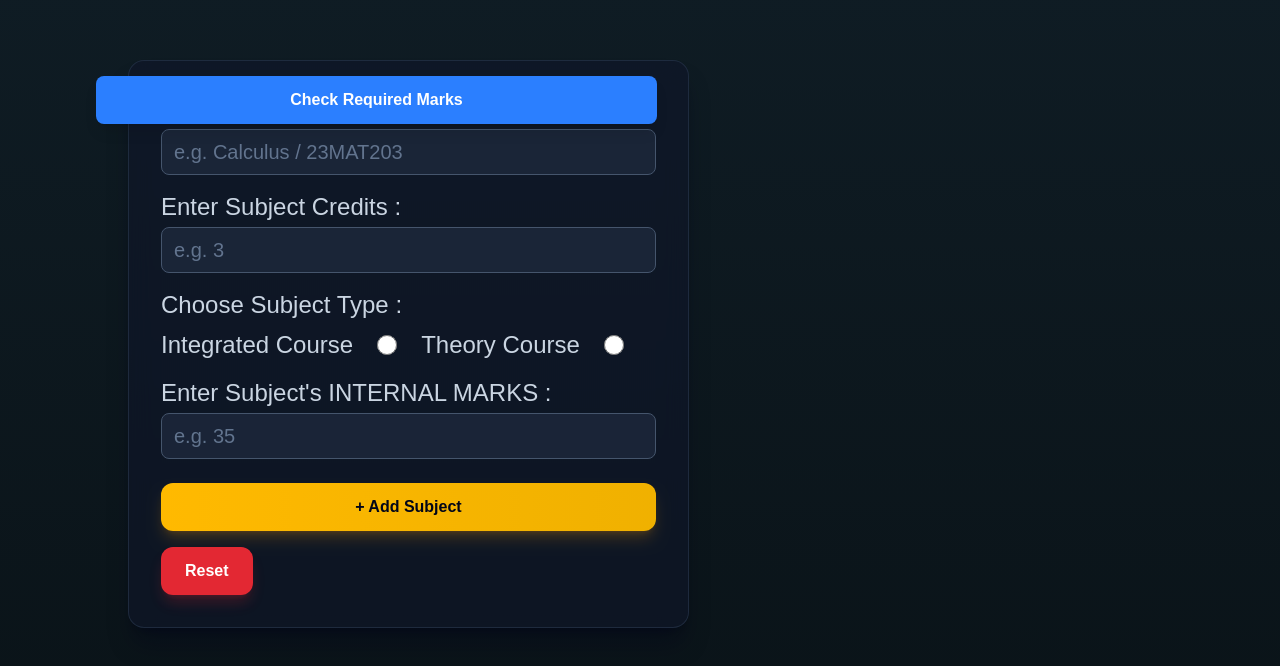
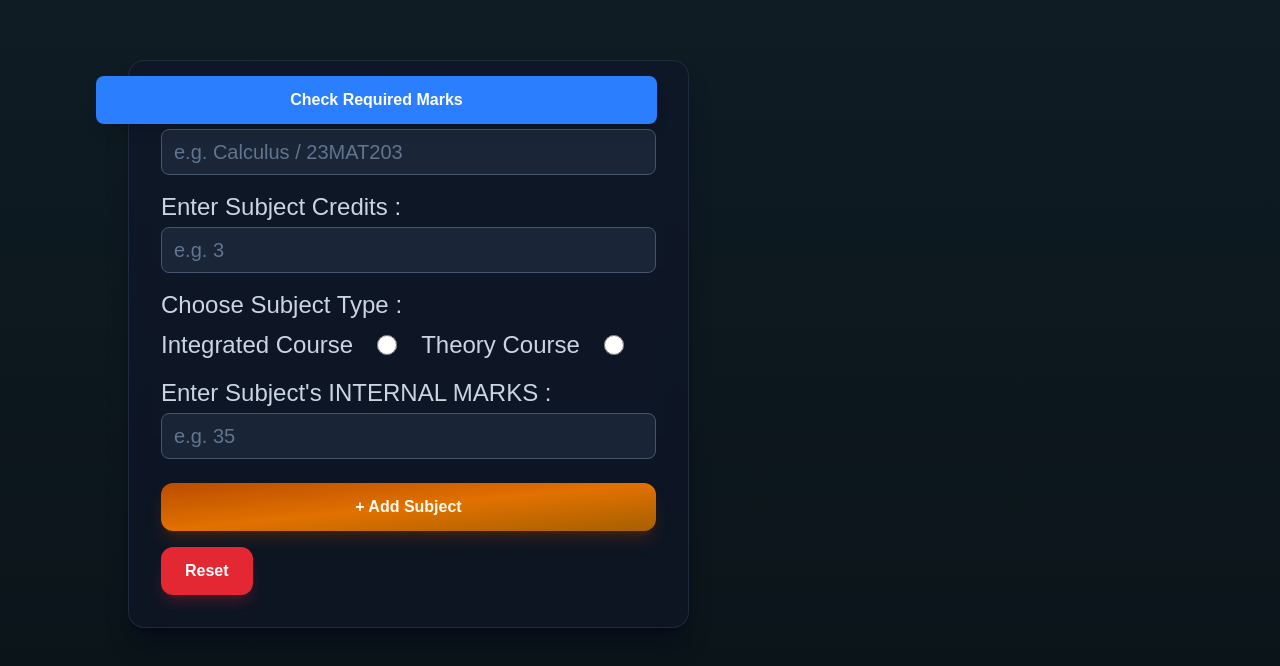
Before and after one commit to creator-chandru/GradeMap, a React (Vite) app: page / in a window 1280 px wide. Shown: the part 772-1438 px from the top of the page. Built offline with nearby package versions, Linux system fonts and the light colour scheme.

Commit message:
button colours aligned

```diff
--- a/src/App.jsx
+++ b/src/App.jsx
@@ -59,7 +59,7 @@ export function App() {
       </div>
       {addExtraSubjects && <ExtraSubjectsForm extraSubjectsList = {extraSubjectsList} setExtraSubjectsList = {setExtraSubjectsList}/> }
       {(estimateSgpa && estimatedSGPA) && <SgpaEstimator estimatedSGPA = {estimatedSGPA} />}
-      {estimatedSGPA && <button type="button" onClick = {() => setEstimateCgpa(true)} className = "mt-6 block mx-auto md:mt-7 rounded-xl bg-gradient-to-r from-amber-400 to-yellow-500 px-8 py-3 text-sm md:text-base font-bold text-slate-950 shadow-lg shadow-amber-500/20 transition-all duration-300 hover:scale-105 hover:from-amber-300 hover:to-yellow-400 active:scale-95">Calculate CGPA</button>}
+      {estimatedSGPA && <button type="button" onClick = {() => setEstimateCgpa(true)} className = "mt-6 block mx-auto md:mt-7 rounded-xl border-amber-400/40 bg-gradient-to-br from-amber-700 via-amber-600 to-yellow-700 px-8 py-3 text-sm md:text-base font-bold text-amber-50 shadow-lg shadow-amber-900/40 transition-all duration-300 hover:scale-105 hover:from-amber-600 hover:via-amber-500 hover:to-yellow-600 hover:border-amber-300 hover:shadow-xl hover:shadow-amber-500/25 active:scale-95">Calculate CGPA</button>}
       {estimateCgpa && <CgpaForm setEstimatedCGPA = {setEstimatedCGPA} estimatedSGPA = {estimatedSGPA} />}
       {(estimateCgpa && estimatedCGPA) && <CgpaEstimator estimatedCGPA = {estimatedCGPA}/>}
     </>
--- a/src/components/CgpaForm.jsx
+++ b/src/components/CgpaForm.jsx
@@ -18,7 +18,7 @@ export function CgpaForm(props){
                 <label className="block text-sm font-semibold uppercase tracking-wider text-slate-400 md:text-base">
                     Enter total Credits: <input type="number" placeholder = "e.g. 69" name = "totalCredits" required className="mt-2 w-full rounded-xl border border-slate-700 bg-slate-900 px-4 py-3 text-slate-100 placeholder:text-slate-500 outline-none transition focus:border-amber-400 focus:ring-2 focus:ring-amber-400/20"/>
                 </label>
-                <button type="submit" className="w-full rounded-xl bg-gradient-to-r from-amber-400 to-yellow-500 py-3 font-bold text-slate-950 shadow-lg shadow-amber-500/20 transition-all duration-300 hover:scale-[1.02] hover:from-amber-300 hover:to-yellow-400 active:scale-95">Submit</button>
+                <button type="submit" className="w-full rounded-xl border-amber-400/40 bg-gradient-to-br from-amber-700 via-amber-600 to-yellow-700 py-3 font-bold text-amber-50 shadow-lg shadow-amber-900/40 transition-all duration-300 hover:scale-[1.02] hover:from-amber-600 hover:via-amber-500 hover:to-yellow-600 hover:border-amber-300 hover:shadow-xl hover:shadow-amber-500/25 active:scale-95">Submit</button>
             </form>
         </section>
     );
--- a/src/components/subjectForm.jsx
+++ b/src/components/subjectForm.jsx
@@ -54,7 +54,7 @@ export function SubjectForm(props){
                 <label className = {labelStyles} >
                     Enter Subject's INTERNAL MARKS : <input type="number" placeholder = "e.g. 35" name="subjectInternalMark" required className = {inputStyles} />
                 </label>
-                <button type = "submit" className = "mt-2 rounded-xl bg-gradient-to-r from-amber-400 to-yellow-500 px-6 py-3 text-sm md:text-base font-bold text-slate-950 shadow-lg shadow-amber-500/20 transition-all duration-300 hover:scale-[1.02] hover:from-amber-300 hover:to-yellow-400 active:scale-95 cursor-pointer"> + Add Subject</button>
+                <button type = "submit" className = "mt-2 rounded-xl border-amber-400/40 bg-gradient-to-br from-amber-700 via-amber-600 to-yellow-700 px-6 py-3 text-sm md:text-base font-bold text-amber-50 shadow-lg shadow-amber-900/40 transition-all duration-300 hover:scale-[1.02] hover:from-amber-600 hover:via-amber-500 hover:to-yellow-600 hover:border-amber-300 hover:shadow-xl hover:shadow-amber-500/25 active:scale-95 cursor-pointer"> + Add Subject</button>
             </form>
         {(!errorMessage) ? '' : <p className="mt-4 text-center text-red-400 text-base md:text-lg font-medium" >{errorMessage}</p>}
         <button onClick = {() => {props.setSubjectsList([]);localStorage.removeItem('grademap-subjects');}} className = "mt-4 w-full md:w-auto rounded-xl bg-red-500/90 hover:bg-red-500 px-6 py-3 text-sm md:text-base font-semibold text-white shadow-lg shadow-red-500/20 transition-all duration-300 hover:scale-[1.02] active:scale-95 cursor-pointer">Reset</button>
```
